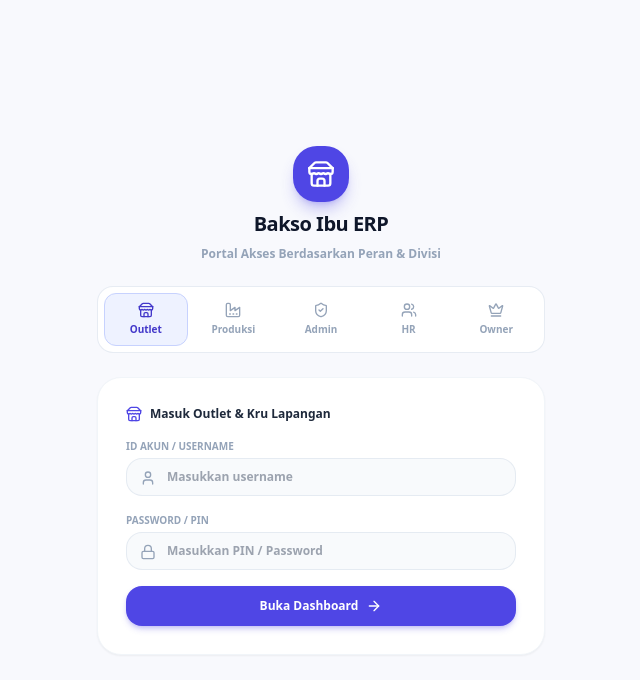
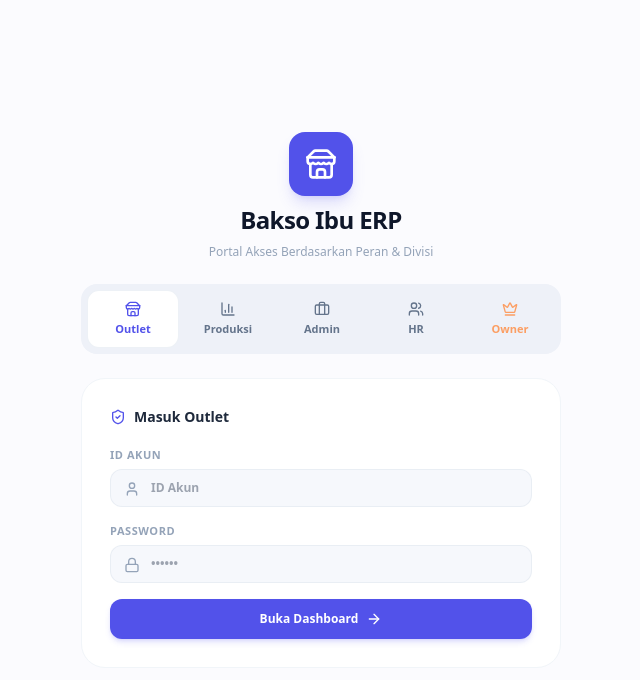
Before and after one commit to alaminsamsu/baksoibu, a Next.js app: page /login in a window 1280 px wide. Shown: the top 680 px of the page, without its empty margins (319-959 px from the left). Built offline with nearby package versions, Linux system fonts and the light colour scheme.

Commit message:
style(login): restore original login card styling and cleanly insert HR tab

```diff
--- a/app/login/page.tsx
+++ b/app/login/page.tsx
@@ -5,12 +5,13 @@ import { useRouter } from 'next/navigation';
 import { supabase } from '@/lib/supabaseClient';
 import {
   Store,
-  Factory,
+  BarChart3,
+  Briefcase,
+  Users,
+  Crown,
   ShieldCheck,
-  Crown,
-  Users,
+  User,
   Lock,
-  User,
   ArrowRight,
   AlertCircle
 } from 'lucide-react';
@@ -21,7 +22,7 @@ export default function LoginPage() {
   const router = useRouter();
   const [activeTab, setActiveTab] = useState<RoleTab>('outlet');
   const [username, setUsername] = useState('');
-  const [pinCode, setPinCode] = useState('');
+  const [password, setPassword] = useState('');
   const [loading, setLoading] = useState(false);
   const [errorMsg, setErrorMsg] = useState<string | null>(null);
 
@@ -32,7 +33,7 @@ export default function LoginPage() {
     else if (tab === 'hr') setUsername('hr');
     else if (tab === 'owner') setUsername('owner');
     else setUsername('');
-    setPinCode('');
+    setPassword('');
   };
 
   const handleLogin = async (e: React.FormEvent) => {
@@ -41,7 +42,6 @@ export default function LoginPage() {
     setErrorMsg(null);
 
     try {
-      // 1. Cari data akun di tabel users
       const { data: user, error } = await supabase
         .from('users')
         .select('*')
@@ -52,15 +52,13 @@ export default function LoginPage() {
         throw new Error('ID Akun tidak ditemukan.');
       }
 
-      // 2. Validasi PIN / Password
-      const inputPass = pinCode.trim();
+      const inputPass = password.trim();
       const validPass = user.pin_code || user.pin || user.password;
 
       if (validPass && inputPass !== String(validPass)) {
-        throw new Error('Password / PIN salah.');
+        throw new Error('Password salah.');
       }
 
-      // 3. Simpan sesi aktif ke localStorage
       const sessionData = {
         id: user.id,
         username: user.username,
@@ -70,13 +68,8 @@ export default function LoginPage() {
       };
       localStorage.setItem('baksoibu_active_staff', JSON.stringify(sessionData));
 
-      // 4. Arahkan ke rute dashboard sesuai peran
       const userRole = (user.role || '').toUpperCase();
-
-      if (userRole === 'OWNER') {
-        router.push('/dashboard/executive');
-      } else if (userRole === 'HR') {
-        // HR diarahkan langsung ke panel kendali HR
+      if (userRole === 'OWNER' || userRole === 'HR') {
         router.push('/dashboard/executive');
       } else if (userRole === 'ADMIN') {
         router.push('/dashboard/admin');
@@ -94,124 +87,115 @@ export default function LoginPage() {
   };
 
   return (
-    <div className="min-h-screen bg-[#f8f9fd] flex flex-col justify-center items-center p-4">
-      <div className="max-w-md w-full space-y-6">
+    <div className="min-h-screen bg-[#fbfbfe] flex flex-col justify-center items-center p-4 font-sans text-slate-700">
+      <div className="max-w-[480px] w-full space-y-6">
 
-        {/* Logo & Judul */}
+        {/* Logo Toko Asli */}
         <div className="text-center space-y-2">
-          <div className="inline-flex w-14 h-14 rounded-3xl bg-indigo-600 text-white items-center justify-center shadow-lg shadow-indigo-600/30">
-            <Store className="w-7 h-7" />
+          <div className="inline-flex w-16 h-16 rounded-2xl bg-[#5252ea] text-white items-center justify-center shadow-lg shadow-indigo-500/20">
+            <Store className="w-8 h-8" />
           </div>
-          <h1 className="text-xl font-black text-slate-900 tracking-tight">
+          <h1 className="text-2xl font-black text-slate-900 tracking-tight">
             Bakso Ibu ERP
           </h1>
-          <p className="text-xs font-semibold text-slate-400">
+          <p className="text-xs font-medium text-slate-400">
             Portal Akses Berdasarkan Peran & Divisi
           </p>
         </div>
 
-        {/* Tab Pilihan Peran */}
-        <div className="grid grid-cols-5 bg-white p-1.5 rounded-2xl border border-slate-200/80 shadow-xs gap-1">
+        {/* Tab Pilihan Peran Asli (Hanya Disisipkan HR) */}
+        <div className="bg-[#eef1f8] p-1.5 rounded-2xl flex items-center justify-between text-xs font-bold gap-1">
           <button
             type="button"
             onClick={() => handleTabChange('outlet')}
-            className={`py-2 px-1 rounded-xl flex flex-col items-center justify-center gap-1 transition-all ${
+            className={`flex-1 py-2.5 rounded-xl flex flex-col items-center justify-center gap-1 transition-all ${
               activeTab === 'outlet'
-                ? 'bg-indigo-50 border border-indigo-200 text-indigo-700 font-black shadow-xs'
-                : 'text-slate-400 hover:text-slate-600 font-bold'
+                ? 'bg-white text-[#5252ea] shadow-xs border border-slate-200/60 font-black'
+                : 'text-slate-500 hover:text-slate-800'
             }`}
           >
             <Store className="w-4 h-4" />
-            <span className="text-[10px]">Outlet</span>
+            <span className="text-[11px]">Outlet</span>
           </button>
 
           <button
             type="button"
             onClick={() => handleTabChange('produksi')}
-            className={`py-2 px-1 rounded-xl flex flex-col items-center justify-center gap-1 transition-all ${
+            className={`flex-1 py-2.5 rounded-xl flex flex-col items-center justify-center gap-1 transition-all ${
               activeTab === 'produksi'
-                ? 'bg-indigo-50 border border-indigo-200 text-indigo-700 font-black shadow-xs'
-                : 'text-slate-400 hover:text-slate-600 font-bold'
+                ? 'bg-white text-[#5252ea] shadow-xs border border-slate-200/60 font-black'
+                : 'text-slate-500 hover:text-slate-800'
             }`}
           >
-            <Factory className="w-4 h-4" />
-            <span className="text-[10px]">Produksi</span>
+            <BarChart3 className="w-4 h-4" />
+            <span className="text-[11px]">Produksi</span>
           </button>
 
           <button
             type="button"
             onClick={() => handleTabChange('admin')}
-            className={`py-2 px-1 rounded-xl flex flex-col items-center justify-center gap-1 transition-all ${
+            className={`flex-1 py-2.5 rounded-xl flex flex-col items-center justify-center gap-1 transition-all ${
               activeTab === 'admin'
-                ? 'bg-indigo-50 border border-indigo-200 text-indigo-700 font-black shadow-xs'
-                : 'text-slate-400 hover:text-slate-600 font-bold'
+                ? 'bg-white text-[#5252ea] shadow-xs border border-slate-200/60 font-black'
+                : 'text-slate-500 hover:text-slate-800'
             }`}
           >
-            <ShieldCheck className="w-4 h-4" />
-            <span className="text-[10px]">Admin</span>
+            <Briefcase className="w-4 h-4" />
+            <span className="text-[11px]">Admin</span>
           </button>
 
+          {/* TAB HR (Disisipkan) */}
           <button
             type="button"
             onClick={() => handleTabChange('hr')}
-            className={`py-2 px-1 rounded-xl flex flex-col items-center justify-center gap-1 transition-all ${
+            className={`flex-1 py-2.5 rounded-xl flex flex-col items-center justify-center gap-1 transition-all ${
               activeTab === 'hr'
-                ? 'bg-indigo-50 border border-indigo-200 text-indigo-700 font-black shadow-xs'
-                : 'text-slate-400 hover:text-slate-600 font-bold'
+                ? 'bg-white text-[#5252ea] shadow-xs border border-slate-200/60 font-black'
+                : 'text-slate-500 hover:text-slate-800'
             }`}
           >
             <Users className="w-4 h-4" />
-            <span className="text-[10px]">HR</span>
+            <span className="text-[11px]">HR</span>
           </button>
 
           <button
             type="button"
             onClick={() => handleTabChange('owner')}
-            className={`py-2 px-1 rounded-xl flex flex-col items-center justify-center gap-1 transition-all ${
+            className={`flex-1 py-2.5 rounded-xl flex flex-col items-center justify-center gap-1 transition-all ${
               activeTab === 'owner'
-                ? 'bg-amber-50 border border-amber-200 text-amber-600 font-black shadow-xs'
-                : 'text-slate-400 hover:text-slate-600 font-bold'
+                ? 'bg-white text-[#ff8a3d] shadow-xs border border-slate-200/60 font-black'
+                : 'text-[#ff8a3d]/80 hover:text-[#ff8a3d]'
             }`}
           >
             <Crown className="w-4 h-4" />
-            <span className="text-[10px]">Owner</span>
+            <span className="text-[11px]">Owner</span>
           </button>
         </div>
 
-        {/* Card Form Login */}
-        <div className="bg-white p-6 sm:p-7 rounded-3xl border border-slate-100 shadow-sm space-y-4">
-          <div className="flex items-center gap-2 text-xs font-black text-slate-800">
-            {activeTab === 'owner' ? (
-              <Crown className="w-4 h-4 text-amber-500" />
-            ) : activeTab === 'hr' ? (
-              <Users className="w-4 h-4 text-indigo-600" />
-            ) : activeTab === 'admin' ? (
-              <ShieldCheck className="w-4 h-4 text-indigo-600" />
-            ) : activeTab === 'produksi' ? (
-              <Factory className="w-4 h-4 text-indigo-600" />
-            ) : (
-              <Store className="w-4 h-4 text-indigo-600" />
-            )}
+        {/* Card Form Login Asli */}
+        <div className="bg-white p-7 rounded-3xl border border-slate-100 shadow-xs space-y-5">
+          <div className="flex items-center gap-2 text-sm font-black text-slate-800">
+            <ShieldCheck className="w-4 h-4 text-[#5252ea]" />
             <span>
-              {activeTab === 'outlet' && 'Masuk Outlet & Kru Lapangan'}
-              {activeTab === 'produksi' && 'Masuk Dapur Rumah Produksi'}
+              {activeTab === 'outlet' && 'Masuk Outlet'}
+              {activeTab === 'produksi' && 'Masuk Tim Produksi'}
               {activeTab === 'admin' && 'Masuk Admin Operasional'}
-              {activeTab === 'hr' && 'Masuk HR & Manajemen SDM'}
-              {activeTab === 'owner' && 'Masuk Executive Owner'}
+              {activeTab === 'hr' && 'Masuk Manajemen HR'}
+              {activeTab === 'owner' && 'Masuk Owner'}
             </span>
           </div>
 
           {errorMsg && (
-            <div className="p-3 bg-red-50 border border-red-200/80 rounded-2xl flex items-center gap-2 text-xs font-bold text-red-600">
+            <div className="p-3 bg-red-50 border border-red-200 rounded-2xl flex items-center gap-2 text-xs font-bold text-red-600">
               <AlertCircle className="w-4 h-4 shrink-0" />
               <span>{errorMsg}</span>
             </div>
           )}
 
           <form onSubmit={handleLogin} className="space-y-4 text-xs font-bold">
-            <div className="space-y-1">
-              <label className="text-[10px] uppercase text-slate-400 block font-black">
-                ID Akun / Username
+            <div className="space-y-1.5">
+              <label className="text-[11px] uppercase tracking-wider text-slate-400 font-extrabold block">
+                ID AKUN
               </label>
               <div className="relative">
                 <User className="absolute left-3.5 top-3 w-4 h-4 text-slate-400" />
@@ -220,25 +204,25 @@ export default function LoginPage() {
                   required
                   value={username}
                   onChange={(e) => setUsername(e.target.value)}
-                  placeholder="Masukkan username"
-                  className="w-full pl-10 pr-4 py-2.5 bg-slate-50 border border-slate-200/80 rounded-2xl text-slate-800 focus:outline-none focus:ring-2 focus:ring-indigo-500/20"
+                  placeholder="ID Akun"
+                  className="w-full pl-10 pr-4 py-2.5 bg-[#f6f8fc] border border-slate-200/60 rounded-xl text-slate-800 font-bold focus:outline-none focus:bg-white focus:border-[#5252ea]"
                 />
               </div>
             </div>
 
-            <div className="space-y-1">
-              <label className="text-[10px] uppercase text-slate-400 block font-black">
-                Password / PIN
+            <div className="space-y-1.5">
+              <label className="text-[11px] uppercase tracking-wider text-slate-400 font-extrabold block">
+                PASSWORD
               </label>
               <div className="relative">
                 <Lock className="absolute left-3.5 top-3 w-4 h-4 text-slate-400" />
                 <input
                   type="password"
                   required
-                  value={pinCode}
-                  onChange={(e) => setPinCode(e.target.value)}
-                  placeholder="Masukkan PIN / Password"
-                  className="w-full pl-10 pr-4 py-2.5 bg-slate-50 border border-slate-200/80 rounded-2xl text-slate-800 focus:outline-none focus:ring-2 focus:ring-indigo-500/20"
+                  value={password}
+                  onChange={(e) => setPassword(e.target.value)}
+                  placeholder="••••••"
+                  className="w-full pl-10 pr-4 py-2.5 bg-[#f6f8fc] border border-slate-200/60 rounded-xl text-slate-800 font-bold focus:outline-none focus:bg-white focus:border-[#5252ea]"
                 />
               </div>
             </div>
@@ -246,11 +230,7 @@ export default function LoginPage() {
             <button
               type="submit"
               disabled={loading}
-              className={`w-full py-3 rounded-2xl text-white font-black text-xs flex items-center justify-center gap-2 shadow-md transition-all ${
-                activeTab === 'owner'
-                  ? 'bg-amber-500 hover:bg-amber-600 shadow-amber-500/25'
-                  : 'bg-indigo-600 hover:bg-indigo-700 shadow-indigo-600/25'
-              } disabled:opacity-50`}
+              className="w-full py-3 bg-[#5252ea] hover:bg-[#4343d6] disabled:opacity-50 text-white font-black text-xs rounded-xl shadow-md shadow-indigo-500/20 flex items-center justify-center gap-2 transition-all mt-2"
             >
               <span>{loading ? 'Memverifikasi...' : 'Buka Dashboard'}</span>
               <ArrowRight className="w-4 h-4" />
```
